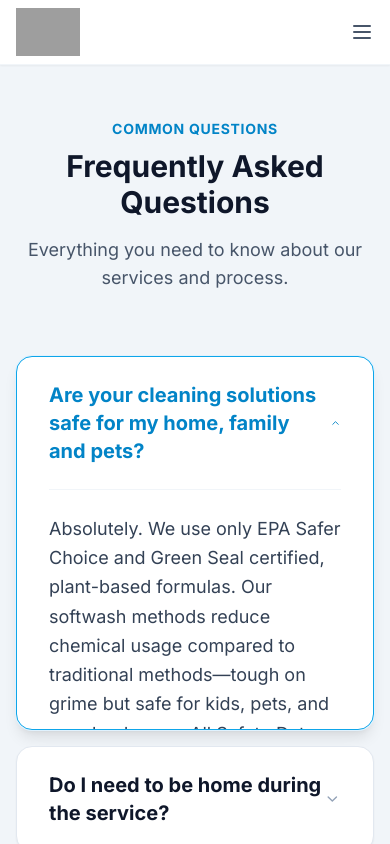
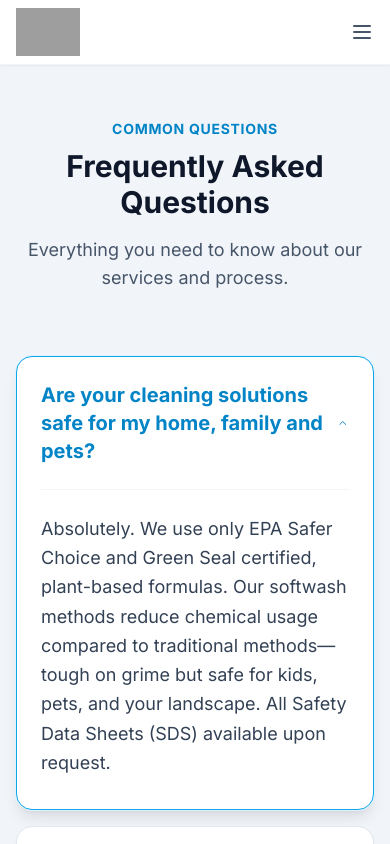
Before and after one commit to nobab-boop/kalel, a React (Vite) app: page / in a window 390 px wide. Both pictures are taken after a click on the button 195 px from the left and 7145 px from the top of the page. Shown: the part 6723-7567 px from the top of the page. Built offline with nearby package versions, Linux system fonts and the light colour scheme; grey boxes are pictures that could not be loaded.

Commit message:
fix(home): Improve FAQ padding and responsiveness
Adjusts padding on FAQ accordion items to be more responsive and increase the max-height for longer answers.

```diff
--- a/pages/Home.tsx
+++ b/pages/Home.tsx
@@ -453,7 +453,7 @@ export const Home: React.FC = () => {
                     >
                         <button
                             onClick={() => toggleFaq(index)}
-                            className="w-full px-8 py-6 flex items-center justify-between text-left focus:outline-none"
+                            className="w-full px-6 md:px-8 py-6 flex items-center justify-between text-left focus:outline-none"
                         >
                             <span className={`text-xl md:text-2xl font-bold transition-colors ${openFaqIndex === index ? 'text-brand-600' : 'text-slate-900'}`}>
                                 {faq.question}
@@ -466,8 +466,8 @@ export const Home: React.FC = () => {
                         </button>
 
                         <div
-                            className={`px-8 overflow-hidden transition-all duration-300 ease-in-out ${
-                                openFaqIndex === index ? 'max-h-60 opacity-100 pb-8' : 'max-h-0 opacity-0'
+                            className={`px-6 md:px-8 overflow-hidden transition-all duration-300 ease-in-out ${
+                                openFaqIndex === index ? 'max-h-[600px] opacity-100 pb-8' : 'max-h-0 opacity-0'
                             }`}
                         >
                             <p className="text-slate-700 text-lg leading-relaxed border-t border-slate-100 pt-6">
```
